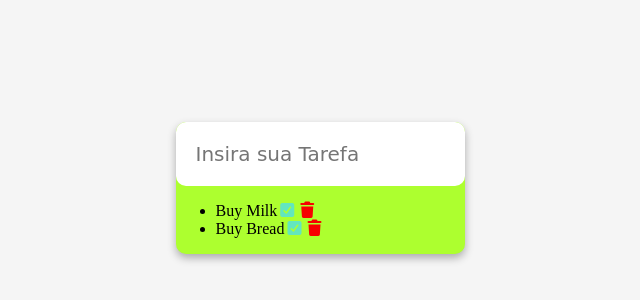
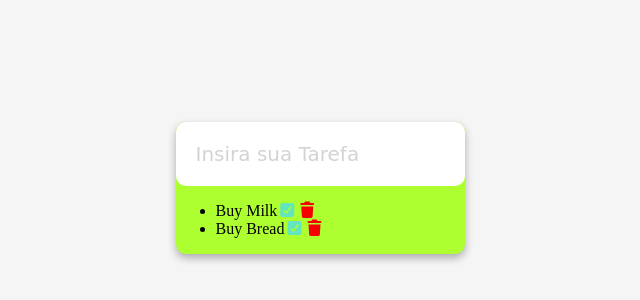
Before and after one commit to BryanStoduto/task, a plain HTML site: page index.html in a window 1280 px wide. Shown: the part 118-418 px from the top of the page, without its empty margins (320-960 px from the left). Drawn offline with Linux system fonts and the light colour scheme.

Commit message:
placeholder

```diff
--- a/style.css
+++ b/style.css
@@ -23,3 +23,7 @@ body{
     font-size:20px;
     font-family: cursive;
 }
+
+.input::placeholder{
+    color:lightgray;
+}
```
